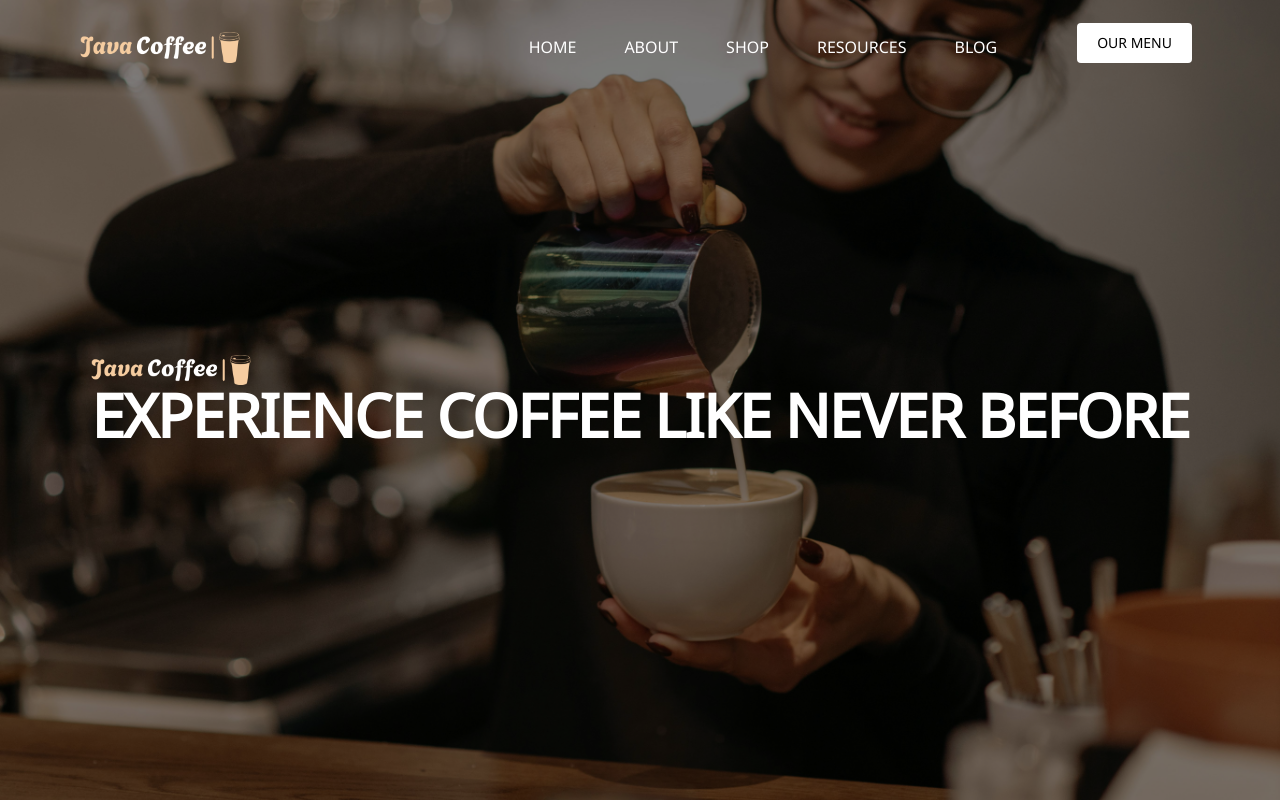
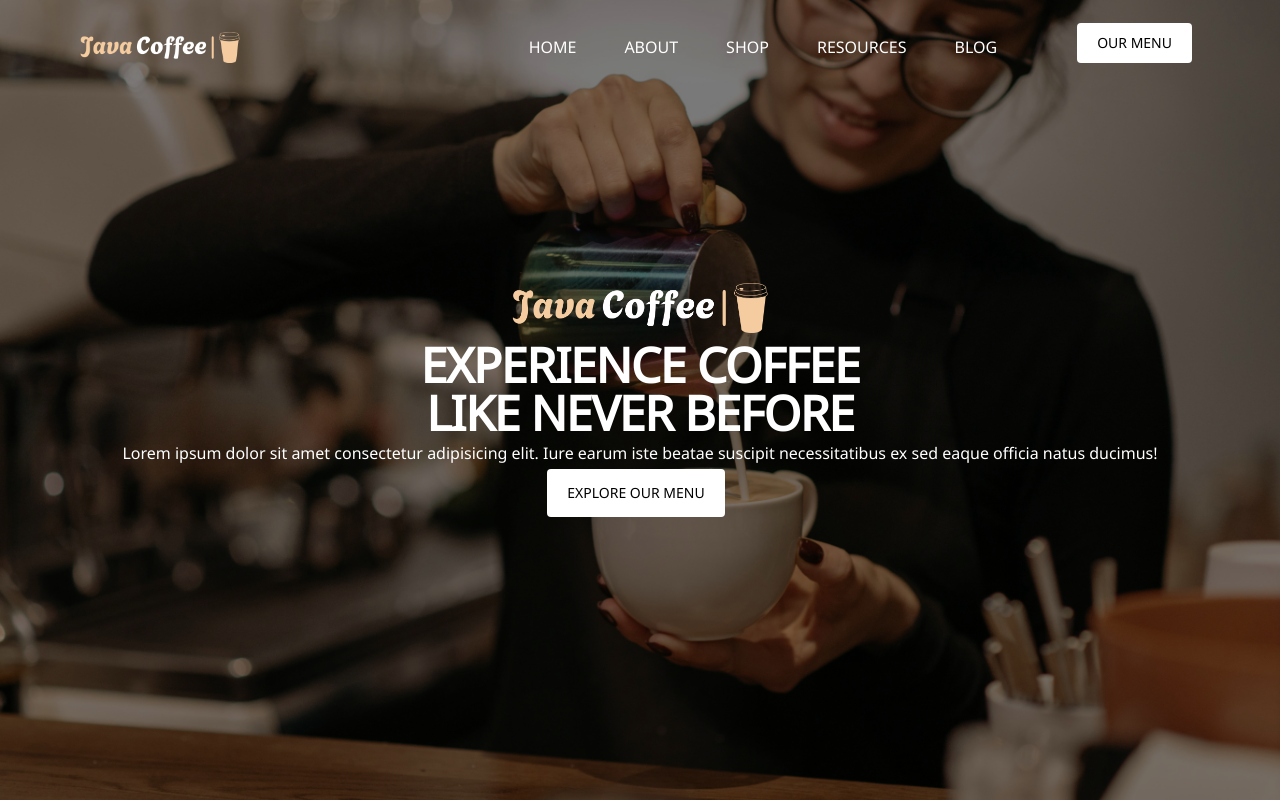
Before and after one commit to SKhail/Clicky-Game, a React (Vite) app: page / in a window 1280 px wide. Built offline with nearby package versions, Linux system fonts and the light colour scheme; a web font is replaced by a local one.

Commit message:
updated homepage

```diff
--- /dev/null
+++ b/src/components/herosection/HeroSection.css
@@ -0,0 +1,5 @@
+.img-logo {
+  width: 25%;
+  height: 100%;
+  object-fit: cover;
+}
--- a/src/components/herosection/HeroSection.jsx
+++ b/src/components/herosection/HeroSection.jsx
@@ -1,11 +1,24 @@
 import React from 'react';
 import JavaLogo from '../../assets/images/JavaLogo.png';
+import '../herosection/HeroSection.css';
 const HeroSection = () => {
   return (
     <div className='flex justify-center items-center h-screen'>
       <div className='text-center'>
-        <img src={JavaLogo} alt='JavaCoffee' className='w-40' />
-        <h1 className='font-bold uppercase tracking-tight text-customWhite sm:text-6xl'>Experience Coffee Like Never Before </h1>
+        {/* logo */}
+        <div className='flex justify-center items-center py-2'>
+          <img src={JavaLogo} alt='JavaCoffee' className='sm:w-1/4 md:w-1/5 lg:w-1/7 xl:w-1/7 object-cover' />
+        </div>
+        {/* Largest Text */}
+        <h1 className='font-bold font-sans uppercase tracking-tight text-customWhite sm:text-6xl md:text-2xl lg:text-3xl xl:text-5xl'>
+          Experience Coffee <br className='hidden sm:block' /> Like Never Before
+        </h1>
+        {/* Small Text */}
+        <p className='leading-8 font-sans text-customWhite'>
+          Lorem ipsum dolor sit amet consectetur adipisicing elit. Iure earum iste beatae suscipit necessitatibus ex sed eaque officia natus ducimus!
+        </p>
+        {/* Button for menu */}
+        <button className='font-sans uppercase bg-customWhite rounded text-sm px-5 py-3.5 me-2 mb-2'>Explore Our Menu</button>
       </div>
     </div>
   );
```
